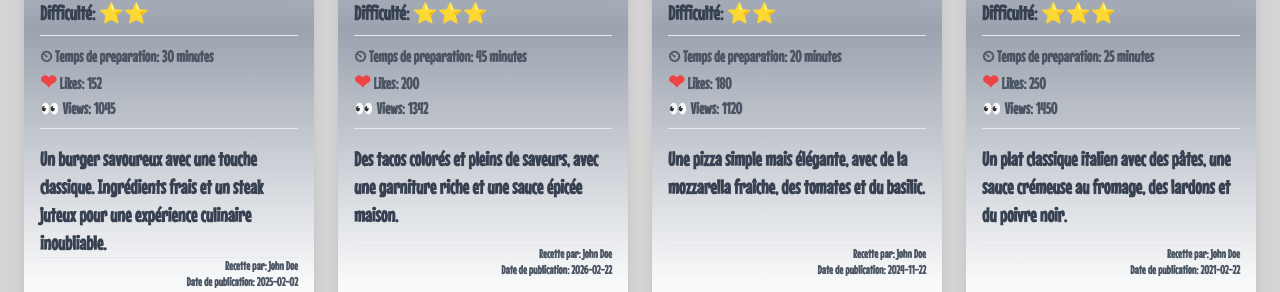
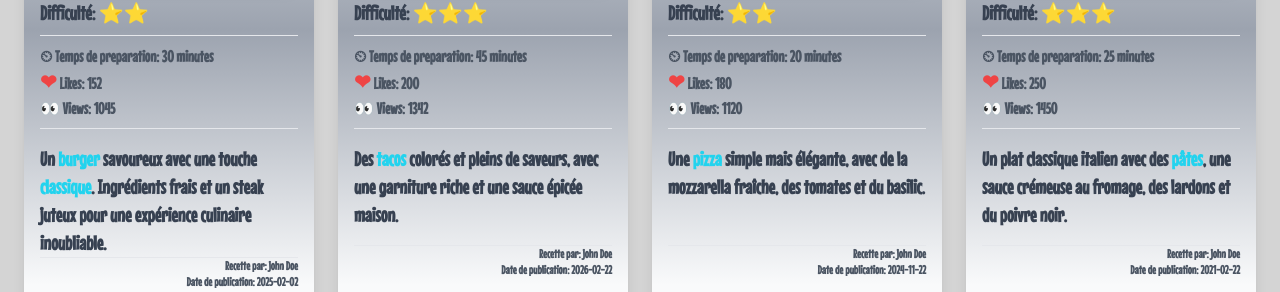
Before and after one commit to Eloura74/react, a React (Vite) app: page / in a window 1280 px wide. Shown: the part 793-1085 px from the top of the page. Built offline with nearby package versions, Linux system fonts and the light colour scheme.

Commit message:
text surbrillance titre

```diff
--- a/src/App.jsx
+++ b/src/App.jsx
@@ -5,7 +5,7 @@ import "./styles/index.css";
 import "./styles/custom.css";
 
 // Pages
-import Home from "./pages/Home";
+import Home from "./pages/home";
 import RecipeDetails from "./pages/RecipeDetails";
 
 // Data
@@ -27,7 +27,7 @@ function App() {
     let filtered = [...recipes];
 
     if (term) {
-      filtered = filtered.filter(recipe =>
+      filtered = filtered.filter((recipe) =>
         recipe.title.toLowerCase().includes(term.toLowerCase())
       );
     }
@@ -52,7 +52,7 @@ function App() {
     let sorted = [...recipes];
 
     if (searchTerm) {
-      sorted = sorted.filter(recipe =>
+      sorted = sorted.filter((recipe) =>
         recipe.title.toLowerCase().includes(searchTerm.toLowerCase())
       );
     }
--- a/src/pages/Home.jsx
+++ b/src/pages/Home.jsx
@@ -4,6 +4,50 @@ import Navbar from "../components/navbar";
 import FilterBar from "../components/filters";
 
 const Home = ({ recipes, currentFilter, onFilterChange, onSearch }) => {
+  const highlightTitleWords = (title, description) => {
+    // Liste des mots à ignorer
+    const stopWords = [
+      "de",
+      "la",
+      "le",
+      "les",
+      "du",
+      "des",
+      "un",
+      "une",
+      "et",
+      "à",
+      "au",
+      "aux",
+      "en",
+      "avec",
+    ];
+
+    // Filtrer les mots du titre pour exclure les stopWords
+    const titleWords = title
+      .toLowerCase()
+      .split(/\s+/)
+      .filter((word) => !stopWords.includes(word) && word.length > 2);
+
+    const parts = description.split(
+      new RegExp(`(${titleWords.join("|")})`, "gi")
+    );
+
+    return parts.map((part, index) => {
+      const isMatch = titleWords.includes(part.toLowerCase());
+      return isMatch ? (
+        <span
+          key={index}
+          className="text-cyan-400"
+        >
+          {part}
+        </span>
+      ) : (
+        part
+      );
+    });
+  };
+
   return (
     <>
       <Navbar accueilOnClick={() => {}} />
@@ -47,7 +91,7 @@ const Home = ({ recipes, currentFilter, onFilterChange, onSearch }) => {
             </div>
             <div>
               <p className="text-gray-700 font-memoirs text-xl min-h-[100px] mt-4">
-                {recipe.description}
+                {highlightTitleWords(recipe.title, recipe.description)}
               </p>
               <hr />
               <p className="text-gray-600 font-memoirs text-xs text-right">
```
